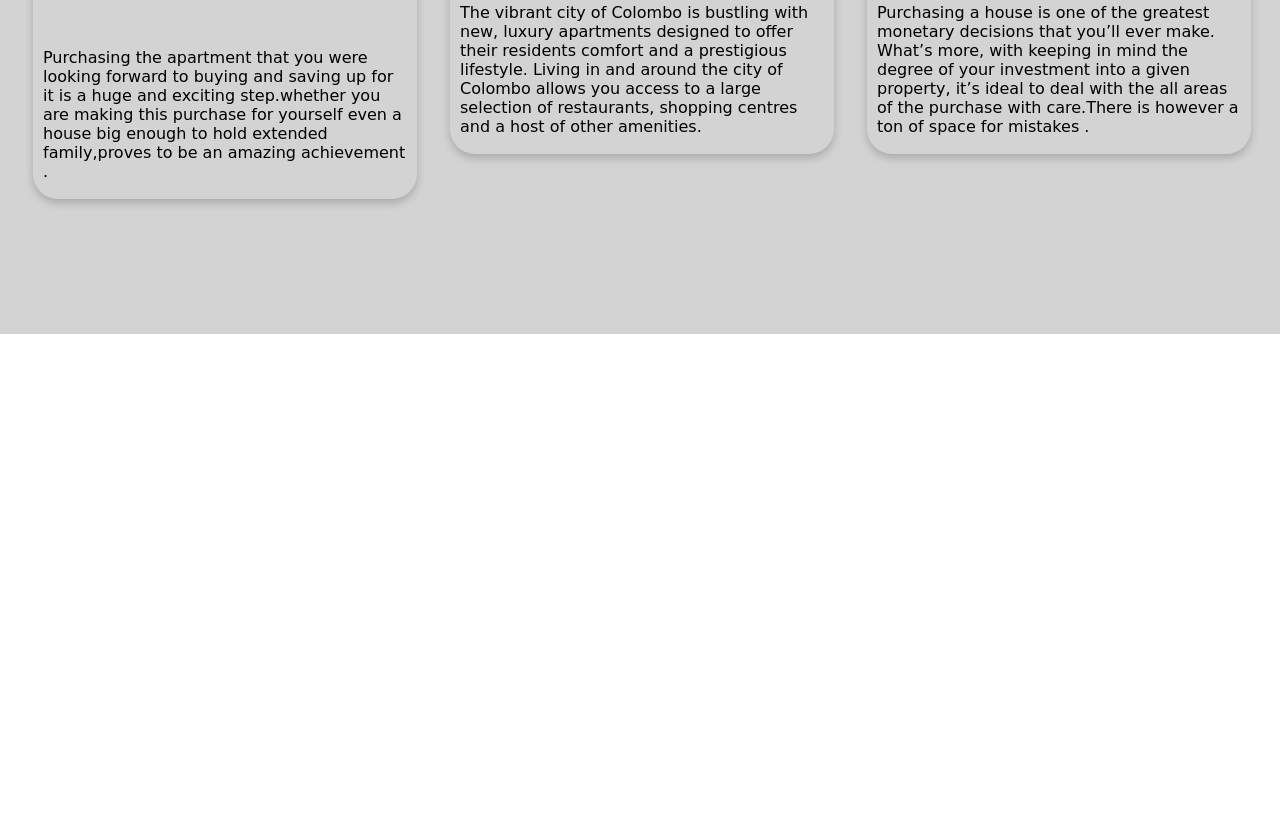
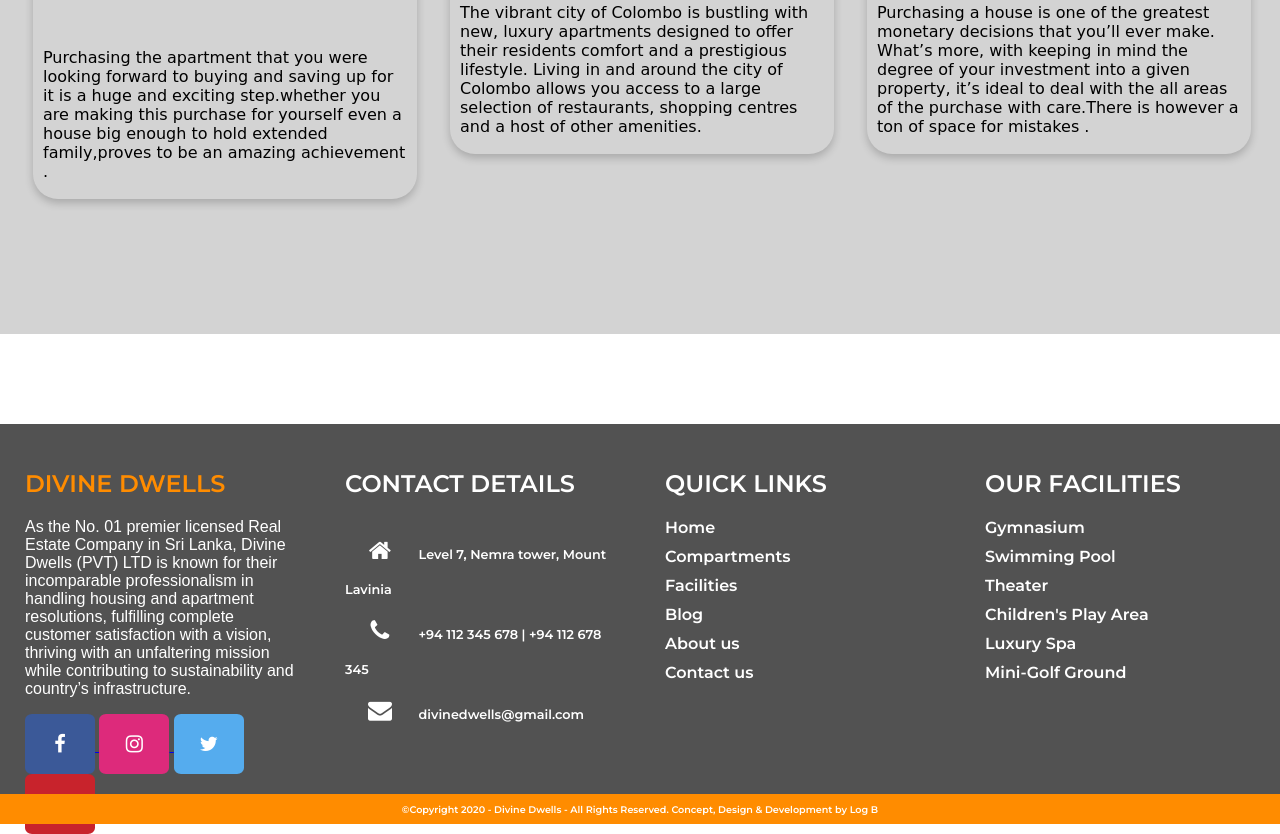
Before and after one commit to mandakini76/DIVINE-DWELLS-PRO-MAX, a plain HTML site: page blog.html in a window 1280 px wide. Shown: the part 3224-4058 px from the top of the page. Before the commit the page ends 3648 px from the top, so only its background shows below. Drawn offline with Linux system fonts and the light colour scheme.

Commit message:
blog footer added

```diff
--- a/blog.html
+++ b/blog.html
@@ -169,6 +169,113 @@ font-size: 20px;}
 
 .p-head{font-family:URW Chancery L, cursive ;}
 
+.footer {
+    position: fixed;
+    background: #525252;
+    color: white;
+    height: 400px;
+    position: relative;
+}
+
+.footer-content {
+    display: flex;
+    height: 380px;
+    border: 1px;
+
+}
+
+.footer-sections {
+    flex: 1;
+    border: 1px;
+    padding: 25px;
+
+}
+
+.about h2 {
+    color: darkorange;
+
+}
+
+.footer-sections p {
+    font-size: 1em;
+    font-family: Arial, Helvetica, sans-serif;
+}
+
+
+
+.footer-bottom {
+    background: darkorange;
+    color: white;
+    height: 20px;
+    width: 100%;
+    text-align: center;
+    position: absolute;
+    bottom: 0px;
+    left: 0px;
+    padding-top: 10px;
+    font-size: 0.6em;
+    font-weight: lighter;
+}
+
+.fa {
+    padding: 20px;
+    font-size: 20px;
+    width: 30px;
+    text-align: center;
+    text-decoration: none;
+    border-radius: 10%;
+}
+
+.fa:hover {
+    opacity: 0.7;
+}
+
+.fa-facebook {
+    background: #3B5998;
+    color: white;
+}
+
+.fa-instagram {
+    background: #DD2A7B;
+    color: white;
+
+}
+
+.fa-twitter {
+    background: #55ACEE;
+    color: white;
+}
+
+.fa-pinterest {
+    background: #c8232c;
+    color: white;
+}
+
+.links a {
+    text-decoration: none;
+    margin-bottom: 10px;
+    display: block;
+    color: white;
+    transition: all 0.3s;
+}
+
+.links a:hover {
+    color: darkorange;
+    margin-left: 15px;
+    transition: all 0.3s;
+}
+
+.facilities div {
+    margin-bottom: 10px;
+    display: block;
+
+}
+
+.contact div {
+    font-size: 0.8em;
+    display: inline-block;
+}
+
 
 
     </style>
@@ -290,6 +397,90 @@ font-size: 20px;}
 
       <div class="fx"> <marquee behavior="scroll" direction="left" scrollamount="15">  </marquee> </div>
 
+      <div class="footer">
+        <div class="footer-content">
+
+            <div class="footer-sections about">
+                <h2 class="logo-bottom">DIVINE DWELLS</h2>
+                <P>
+                    As the No. 01 premier licensed Real Estate Company in Sri Lanka, Divine Dwells
+                    (PVT) LTD is known for their incomparable professionalism in
+                    handling housing and apartment resolutions, fulfilling complete customer
+                    satisfaction with a vision, thriving with an unfaltering mission while
+                    contributing to sustainability and country’s infrastructure.
+                </P>
+                <div class="socials">
+                    <a href="https://www.facebook.com/"> <i class="fa fa-facebook"></i> </a>
+                    <a href="https://www.instagram.com/"> <i class="fa fa-instagram"></i> </a>
+                    <a href="https://www.twitter.com/"> <i class="fa fa-twitter"></i> </a>
+                    <a href="https://www.pinterest.com/"> <i class="fa fa-pinterest"></i> </a>
+                </div>
+            </div>
+
+
+            <div class="footer-sections contact">
+                <h2 class="contact-details">CONTACT DETAILS</h2>
+                <div>
+                    <i class="fa fa-home" style="font-size:24px"></i>
+                    Level 7, Nemra tower, Mount Lavinia
+
+                </div>
+                <div>
+                    <i class="fa fa-phone" style="font-size:24px"></i>
+                    +94 112 345 678 | +94 112 678 345
+                </div>
+                <div>
+                    <i class="fa fa-envelope" style="font-size:24px"></i>
+                    divinedwells@gmail.com
+                </div>
+
+            </div>
+
+
+            <div class="footer-sections links">
+                <h2 class="quick-links">QUICK LINKS</h2>
+
+                <a href="index.html">
+                    <div>Home</div>
+                </a>
+                <a href="compartments.html">
+                    <div>Compartments</div>
+                </a>
+                <a href="facilities.html">
+                    <div>Facilities</div>
+                </a>
+                <a href="blog.html">
+                    <div>Blog</div>
+                </a>
+                <a href="aboutus.html">
+                    <div>About us</div>
+                </a>
+                <a href="contactus.html">
+                    <div>Contact us</div>
+                </a>
+
+            </div>
+
+
+            <div class="footer-sections facilities">
+                <h2 class="faci-">OUR FACILITIES</h2>
+                <div>Gymnasium</div>
+                <div>Swimming Pool</div>
+                <div>Theater</div>
+                <div>Children's Play Area</div>
+                <div>Luxury Spa</div>
+                <div>Mini-Golf Ground</div>
+
+            </div>
+
+        </div>
+
+        <div class="footer-bottom">
+            &copy;Copyright 2020 - Divine Dwells - All Rights Reserved. Concept, Design & Development by Log B
+        </div>
+
+    </div>
+
 
 </div>
 </body>
```
